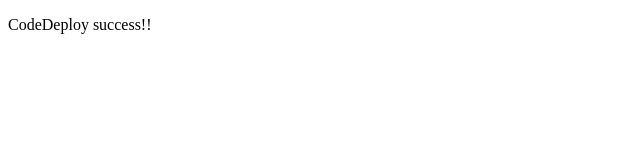
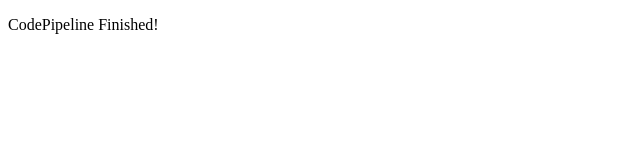
Before and after one commit to ayanotm/TestCodeDeploy, a plain HTML site: page index.html in a window 1280 px wide. Shown: the full height of the page, 0-640 px from the left. Drawn offline with Linux system fonts and the light colour scheme.

Commit message:
Update index.html

```diff
--- a/index.html
+++ b/index.html
@@ -5,6 +5,6 @@
     <title>Document</title>
   </head>
   <body>
-    <p>CodeDeploy success!!</p>
+    <p>CodePipeline Finished!</p>
   </body>
 </html>
```
